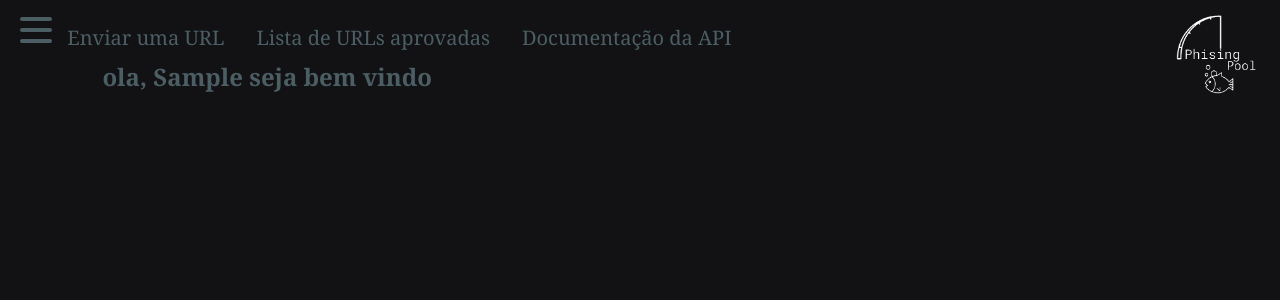
After one commit to kb5134/phishpool, a Flask app: a page that uses app/templates/account.html in a window 1280 px wide. The commit adds this page. Shown: the top 300 px of the page. Run offline with Flask 2, Linux system fonts and the light colour scheme.

Commit message:
Menu finalizado e inicio da pagina de account

```diff
--- a/app/controllers/default.py
+++ b/app/controllers/default.py
@@ -4,3 +4,8 @@ from app import app
 @app.route("/")
 def index():
     return render_template("index.html")
+
+@app.route("/account/<user>")
+@app.route("/account/", defaults={'user':None})
+def acoount(user):
+    return render_template('account.html', user=user.title())
--- a/app/static/css/base.css
+++ b/app/static/css/base.css
@@ -1,146 +1,10 @@
-@import url("https://fonts.googleapis.com/css2?family=Poppins:ital,wght@0,100;0,200;0,300;0,400;0,500;0,600;0,700;0,800;0,900;1,100;1,200;1,300;1,400;1,500;1,600;1,700;1,800;1,900&display=swap");
+* {
+    margin: 0;
+    padding: 0;
+    box-sizing: border-box;
 
-* {
-  margin: 0;
-  padding: 0;
-  box-sizing: border-box;
-}
-
-body {
-  font-family: "Poppins", sans-serif;
-  background-color: #121214;
-}
-
-.container {
-  max-width: 1050px;
-  width: 90%;
-  margin: auto;
-}
-
-.navbar {
-  width: 10%;
-}
-
-
-
-.navbar .menu-items {
-  display: flex;
-}
-
-.navbar .nav-container li {
-  list-style: none;
-}
-
-.navbar .nav-container a {
-  text-decoration: none;
-  color: #4B5E64;
-  font-weight: 500;
-  font-size: 1.2rem;
-  padding: 0.7rem;
-}
-
-.navbar .nav-container a:hover{
-    font-weight: bolder;
-}
-
-.nav-container {
-  display: block;
-  position: relative;
-  height: 60px;
-}
-
-.nav-container .checkbox {
-  position: absolute;
-  display: block;
-  height: 32px;
-  width: 32px;
-  top: 20px;
-  left: 20px;
-  z-index: 5;
-  opacity: 0;
-  cursor: pointer;
-}
-
-.nav-container .hamburger-lines {
-  display: block;
-  height: 26px;
-  width: 32px;
-  position: absolute;
-  top: 17px;
-  left: 20px;
-  z-index: 2;
-  display: flex;
-  flex-direction: column;
-  justify-content: space-between;
-}
-
-.nav-container .hamburger-lines .line {
-  display: block;
-  height: 4px;
-  width: 100%;
-  border-radius: 10px;
-  background: #4B5E64;
-}
-
-.nav-container .hamburger-lines .line1 {
-  transform-origin: 0% 0%;
-  transition: transform 0.4s ease-in-out;
-}
-
-.nav-container .hamburger-lines .line2 {
-  transition: transform 0.2s ease-in-out;
-}
-
-.nav-container .hamburger-lines .line3 {
-  transform-origin: 0% 100%;
-  transition: transform 0.4s ease-in-out;
-}
-
-.navbar .menu-items {
-  padding-top: 120px;
-  height: 100vh;
-  width: 100%;
-  transform: translate(-150%);
-  display: flex;
-  flex-direction: column;
-  margin-left: -40px;
-  padding-left: 50px;
-  transition: transform 0.5s ease-in-out;
-  text-align: center;
-}
-
-.navbar .menu-items li {
-  margin-bottom: 1.2rem;
-  font-size: 1.5rem;
-  font-weight: 500;
-}
-
-
-.nav-container input[type="checkbox"]:checked ~ .menu-items {
-  transform: translateX(0);
-}
-
-.nav-container input[type="checkbox"]:checked ~ .hamburger-lines .line1 {
-  transform: rotate(45deg);
-}
-
-.nav-container input[type="checkbox"]:checked ~ .hamburger-lines .line2 {
-  transform: scaleY(0);
-}
-
-.nav-container input[type="checkbox"]:checked ~ .hamburger-lines .line3 {
-  transform: rotate(-45deg);
-}
-
-#baixo{
-  position: absolute;
-  bottom: 0%;
-}
-
-.logo{
-  position: fixed;
-  max-width: 100px;
-  max-height: 100px;
-  top: 5px;
-  right: 1%;
-}
+  }
+  h2{
+    position: absolute;
+    left: 8%;
+  }
--- /dev/null
+++ b/app/static/css/menu.css
@@ -0,0 +1,169 @@
+@import url("https://fonts.googleapis.com/css2?family=Poppins:ital,wght@0,100;0,200;0,300;0,400;0,500;0,600;0,700;0,800;0,900;1,100;1,200;1,300;1,400;1,500;1,600;1,700;1,800;1,900&display=swap");
+
+* {
+  margin: 0;
+  padding: 0;
+  box-sizing: border-box;
+}
+
+body {
+  font-family: Cambria, Cochin, Georgia, Times, 'Times New Roman', serif;
+  background-color: #121214;
+  color: #4B5E64;
+}
+
+.container {
+  max-width: 1050px;
+  width: 90%;
+  margin: auto;
+}
+
+.navbar {
+  width: 10%;
+
+}
+
+
+
+.navbar .menu-items {
+  display: flex;
+  border-left: #44565c;
+}
+
+.navbar .nav-container li {
+  list-style: none;
+}
+
+.navbar .nav-container a {
+  text-decoration: none;
+  color: #4B5E64;
+  font-weight: 500;
+  font-size: 1.2rem;
+  padding: 0.7rem;
+}
+
+.navbar .nav-container a:hover{
+    font-weight: bolder;
+}
+
+.nav-container {
+  display: block;
+  position: relative;
+  height: 60px;
+}
+
+.nav-container .checkbox {
+  position: absolute;
+  display: block;
+  height: 32px;
+  width: 32px;
+  top: 20px;
+  left: 20px;
+  z-index: 5;
+  opacity: 0;
+  cursor: pointer;
+}
+
+.nav-container .hamburger-lines {
+  display: block;
+  height: 26px;
+  width: 32px;
+  position: absolute;
+  top: 17px;
+  left: 20px;
+  z-index: 2;
+  display: flex;
+  flex-direction: column;
+  justify-content: space-between;
+}
+
+.nav-container .hamburger-lines .line {
+  display: block;
+  height: 4px;
+  width: 100%;
+  border-radius: 10px;
+  background: #4B5E64;
+}
+
+.nav-container .hamburger-lines .line1 {
+  transform-origin: 0% 0%;
+  transition: transform 0.4s ease-in-out;
+}
+
+.nav-container .hamburger-lines .line2 {
+  transition: transform 0.2s ease-in-out;
+}
+
+.nav-container .hamburger-lines .line3 {
+  transform-origin: 0% 100%;
+  transition: transform 0.4s ease-in-out;
+}
+
+.navbar .menu-items {
+  padding-top: 120px;
+  height: 100vh;
+  width: 100%;
+  transform: translate(-150%);
+  display: flex;
+  flex-direction: column;
+  margin-left: -40px;
+  padding-left: 50px;
+  transition: transform 0.5s ease-in-out;
+  text-align: center;
+}
+
+.navbar .menu-items li {
+  margin-bottom: 1.2rem;
+  font-size: 1.5rem;
+  font-weight: 500;
+}
+
+
+.nav-container input[type="checkbox"]:checked ~ .menu-items {
+  transform: translateX(0);
+}
+
+.nav-container input[type="checkbox"]:checked ~ .hamburger-lines .line1 {
+  transform: rotate(45deg);
+}
+
+.nav-container input[type="checkbox"]:checked ~ .hamburger-lines .line2 {
+  transform: scaleY(0);
+}
+
+.nav-container input[type="checkbox"]:checked ~ .hamburger-lines .line3 {
+  transform: rotate(-45deg);
+}
+
+#baixo{
+  position: absolute;
+  bottom: 0%;
+}
+
+.logo{
+  position: fixed;
+  max-width: 100px;
+  max-height: 100px;
+  top: 5px;
+  right: 1%;
+}
+
+ul{
+  list-style-type: none;
+  display: flex;
+}
+ul li a{
+  padding: 16px;
+  font-size: 20px;
+  color: #4B5E64;
+  text-decoration: none;
+  left: 10px;
+  list-style-type: none;
+  display: flex;
+}
+
+.actions{
+  position: fixed;
+  top: 8px;
+  left: 4%;
+}
--- /dev/null
+++ b/app/templates/account.html
@@ -0,0 +1,48 @@
+<!DOCTYPE html>
+<html lang="pt-br">
+<head>
+    <meta charset="UTF-8">
+    <title>{{user}} account</title>
+    <link rel="stylesheet" href="{{url_for('static', filename='css/menu.css')}}">
+    <link rel="stylesheet" href="{{url_for('static', filename='css/base.css')}}">
+</head>
+<body>
+    <nav>
+        <div class="actions">
+          <ul>
+            <li><a href="#">Enviar uma URL</a></li>
+            <li><a href="#">Lista de URLs aprovadas</a></li>
+            <li><a href="#">Documentação da API</a></li>
+          </ul>
+        </div>
+        <div class="navbar">
+          <div class="nav-container">
+            <input class="checkbox" type="checkbox" name="" id="" />
+            <div class="hamburger-lines">
+              <span class="line line1"></span>
+              <span class="line line2"></span>
+              <span class="line line3"></span>
+            </div>
+
+            <img src="{{url_for('static', filename='images/logo-white-2.png')}}" class="logo">
+
+            <div class="menu-items">
+              <li><a href="#">Home</a></li>
+              <li><a href="/account">Account</a></li>
+              <div id = "baixo">
+                <li><a href="#">Dark Mode</a></li>
+                <li><a href="#">Log Out</a></li>
+              </div>
+            </div>
+          </div>
+        </div>
+    </nav>
+    <main>
+        {% if user%}
+        <h2>ola, {{user}} seja bem vindo </h2>
+        {%else%}
+        <h2>Ola</h2>
+        {%endif%}
+    </main>
+</body>
+</html>
```
Also changed, not shown: app/templates/index.html (+15 -1 lines), app/static/images/logo-white.png (deleted), app/static/images/logo.png (deleted), app/static/images/teste.png (deleted).
